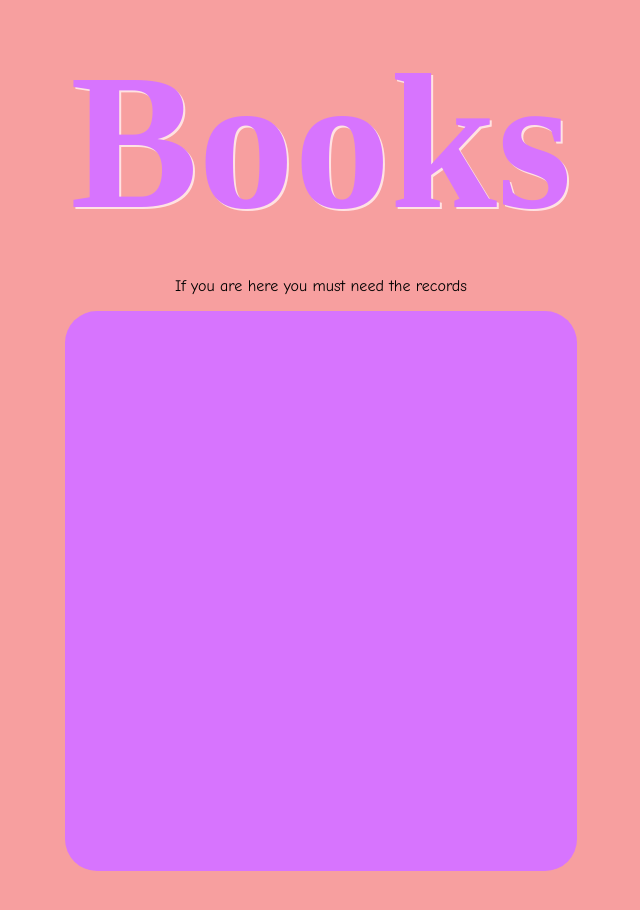
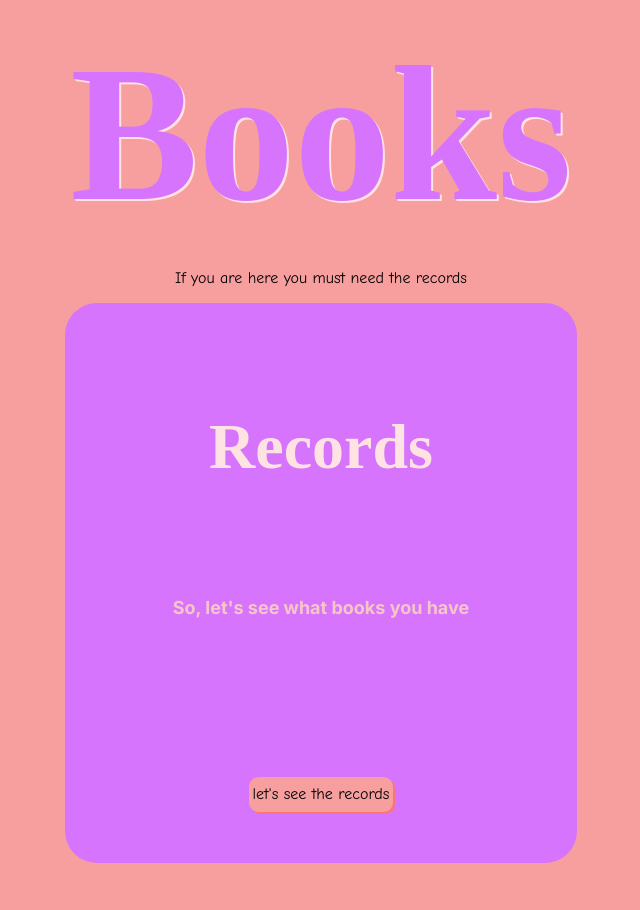
Before and after one commit to AaradhyaBarnwal/digi-lib, a plain HTML site: page lib.html in a window 1280 px wide. Shown: the whole page, without its empty margins (319-959 px from the left). Drawn offline with Linux system fonts and the light colour scheme; a web font is replaced by a local one.

Commit message:
added functioning in the 2nd page

```diff
--- a/lib.html
+++ b/lib.html
@@ -14,7 +14,14 @@
     <div class="Books">
         <h1 class="bk">Books</h1>
         <p>If you are here you must need the records</p>
-        <div class="record-book"></div>
+        <div class="record-book">
+            <div class="txt">
+            <h3>Records</h3>
+            <h4>So, let's see what books you have</h4>
+            </div>
+            <button class="rec">let's see the records</button>
+        </div>
     </div>
+    <script src="script.js"></script>
 </body>
 </html>
--- a/script.js
+++ b/script.js
@@ -0,0 +1,10 @@
+let recButton = document.querySelector(".rec");
+let record = document.querySelector('.record-book');
+let text = document.querySelector(".txt");
+let btn = document.querySelector(".rec");
+
+recButton.addEventListener("click",()=>{
+    record.classList.add("open");
+    text.classList.add("none");
+    btn.classList.add("none");
+})
--- a/style.css
+++ b/style.css
@@ -1,3 +1,9 @@
+*{
+    margin: 0;
+    padding: 0;
+    box-sizing: none;
+}
+
 body{
     background-color: #b695cf;
     display: grid;
@@ -19,6 +25,7 @@ p{
     display: flex;
     align-self: center;
     justify-self: center;
+    margin-bottom: 1rem;
 }
 
 button{
@@ -56,6 +63,9 @@ a{
 .bk{
     color: #d774fe;
     font-family: "Love like a sister";
+    display: flex;
+    align-self: center;
+    justify-self: center;
 }
 
 p{
@@ -69,6 +79,41 @@ p{
     display: grid;
     align-self: center;
     justify-self: center;
+    align-items: center;
+    justify-content: center;
     border-radius: 2rem;
     margin-bottom: 2rem;
 }
+
+.open{
+    width: 80vw;
+}
+
+h3{
+    font-family: "Sour Gummy";
+    color: #FFE2E2;
+    font-size: 4rem;
+    display: flex;
+    align-self: center;
+    justify-self: center;
+    margin: 0;
+}
+
+h4{
+    color: #f6c6c6;
+    font-size: large;
+    display: flex;
+    align-self: center;
+    justify-self: center;
+    font-family: "Inter";
+    margin: 0;
+}
+
+.txt{
+    height: 40vh;
+    display: grid;
+}
+
+.none{
+    display: none;
+}
```
